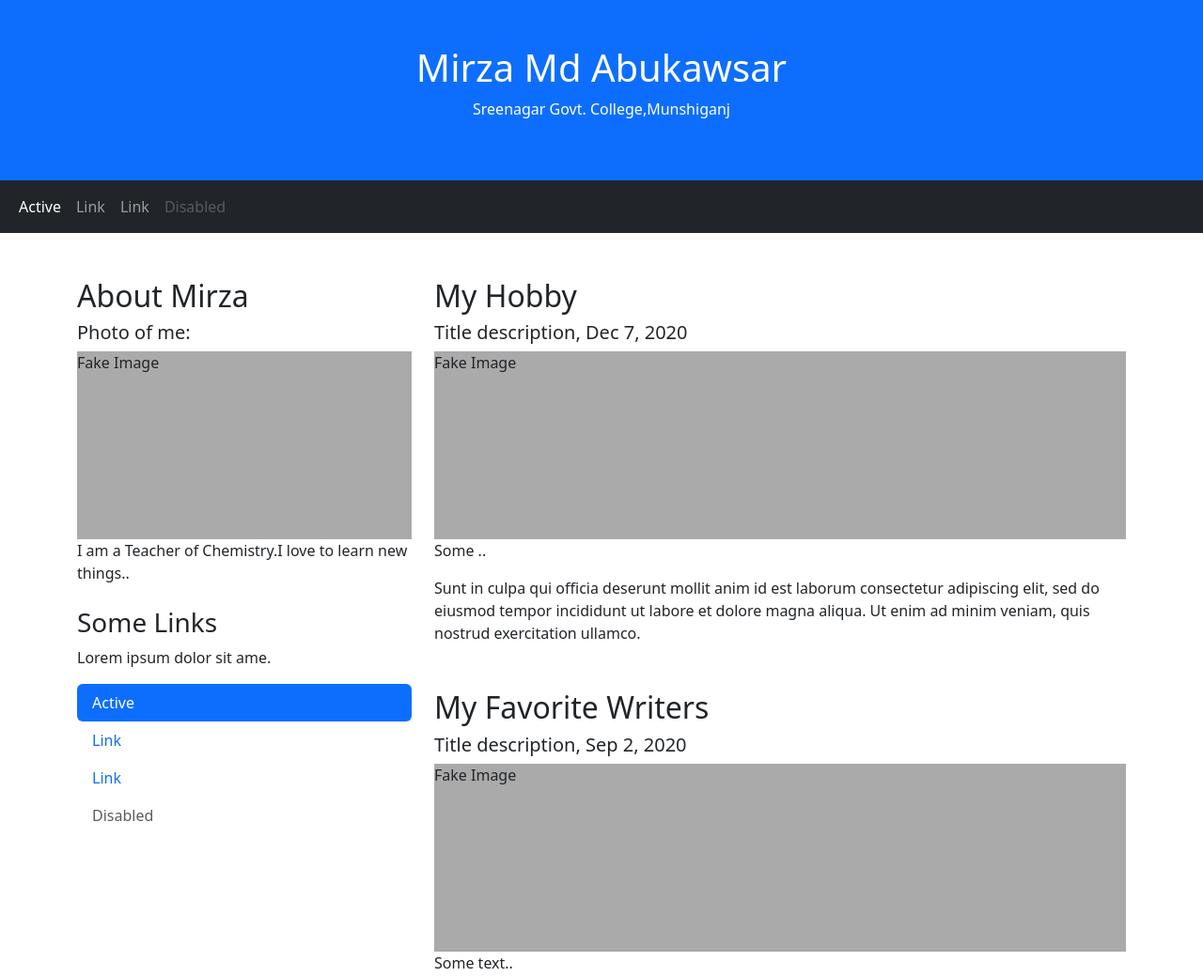
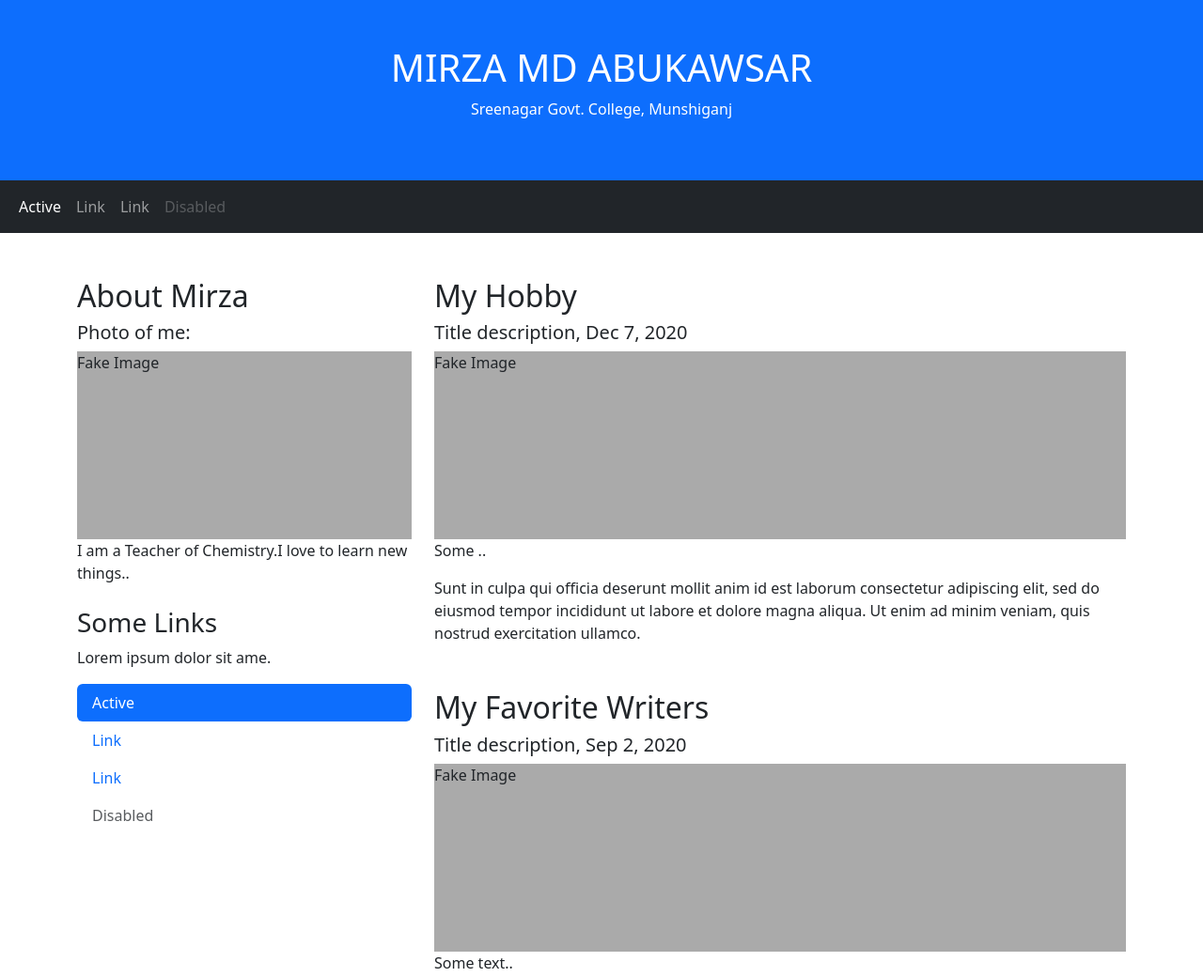
Before and after one commit to Mirzakawsar/mirzakawsar.github.io, a plain HTML site: page index.html in a window 1280 px wide. Shown: the top 1040 px of the page at 94% size. Drawn offline with nearby package versions, Linux system fonts and the light colour scheme.

Commit message:
index.html

```diff
--- a/index.html
+++ b/index.html
@@ -16,8 +16,8 @@
 <body>
 
 <div class="p-5 bg-primary text-white text-center">
-  <h1>Mirza Md Abukawsar</h1>
-  <p>Sreenagar Govt. College,Munshiganj</p>
+  <h1>MIRZA MD ABUKAWSAR</h1>
+  <p>Sreenagar Govt. College, Munshiganj</p>
 </div>
 
 <nav class="navbar navbar-expand-sm bg-dark navbar-dark">
```
